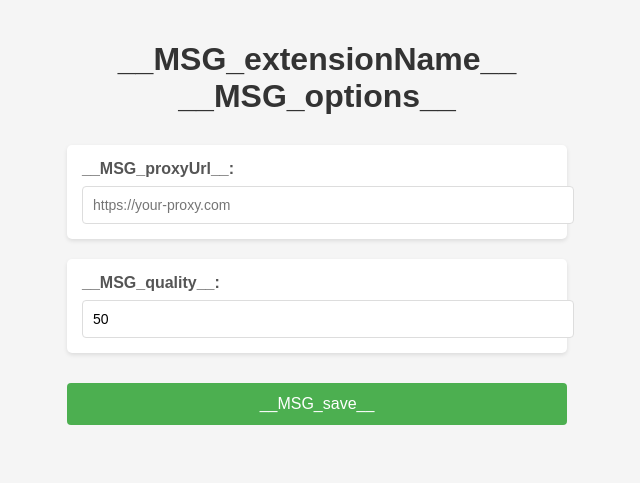
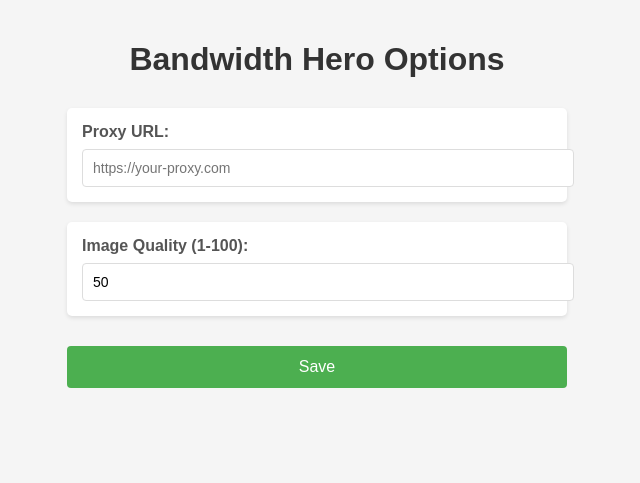
Before and after one commit to himshim/bandwidth-hero-modernized, a browser extension: page src/options/options.html in a window 1280 px wide. Shown: the whole page, without its empty margins (323-963 px from the left). Drawn offline with Linux system fonts and the light colour scheme.

Commit message:
Update options.html

```diff
--- a/src/options/options.html
+++ b/src/options/options.html
@@ -2,7 +2,7 @@
 <html>
 <head>
   <meta charset="UTF-8">
-  <title>__MSG_extensionName__ __MSG_options__</title>
+  <title>Bandwidth Hero Options</title>
   <style>
     body {
       font-family: Arial, sans-serif;
@@ -72,19 +72,19 @@
   </style>
 </head>
 <body>
-  <h1>__MSG_extensionName__ __MSG_options__</h1>
+  <h1>Bandwidth Hero Options</h1>
 
   <div class="form-group">
-    <label for="proxyUrl">__MSG_proxyUrl__:</label>
+    <label for="proxyUrl">Proxy URL:</label>
     <input type="text" id="proxyUrl" placeholder="https://your-proxy.com">
   </div>
 
   <div class="form-group">
-    <label for="quality">__MSG_quality__:</label>
+    <label for="quality">Image Quality (1-100):</label>
     <input type="number" id="quality" min="1" max="100" value="50">
   </div>
 
-  <button id="save">__MSG_save__</button>
+  <button id="save">Save</button>
   <div id="status"></div>
 
   <script src="options.js"></script>
```
